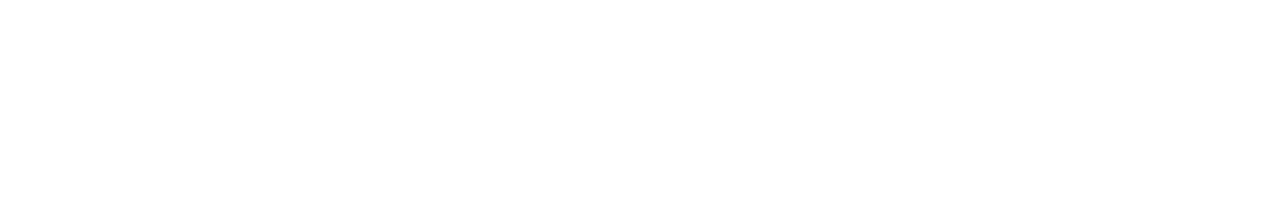
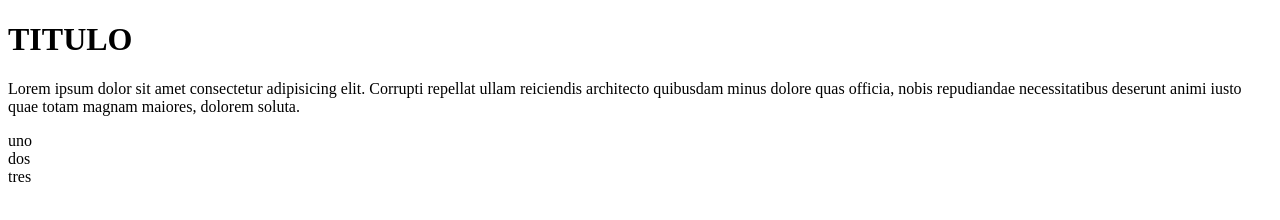
Before and after one commit to melinalit/umbrella-corp, a plain HTML site: page index.html in a window 1280 px wide. Drawn offline with Linux system fonts and the light colour scheme.

Commit message:
agrego titulo

```diff
--- a/index.html
+++ b/index.html
@@ -8,5 +8,17 @@
 </head>
 <body>
 
+    <h1>TITULO</h1>
+    <p>Lorem ipsum dolor sit amet consectetur adipisicing elit.
+        Corrupti repellat ullam reiciendis architecto quibusdam minus dolore quas officia,
+         nobis repudiandae necessitatibus deserunt animi iusto quae totam magnam maiores, dolorem soluta. </p>
+    <div id="contenedor">
+        <div class="Socio">uno</div>
+        <div class="Socio" id="dos">dos</div>
+        <div class="Socio">tres</div>
+
+    </div>
+
+
 </body>
 </html>
```
